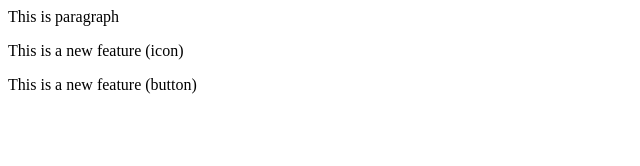
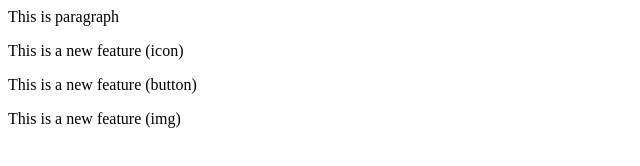
Before and after one commit to Dev05-coder/myrepo-demo, a plain HTML site: page index.html in a window 1280 px wide. Shown: the whole page, without its empty margins (0-640 px from the left). Drawn offline with Linux system fonts and the light colour scheme.

Commit message:
some more feature

```diff
--- a/index.html
+++ b/index.html
@@ -1,3 +1,4 @@
 <p>This is paragraph</p>
 <p>This is a new feature (icon)</p>
 <p>This is a new feature (button)</p>
+<p>This is a new feature (img)</p>
```
